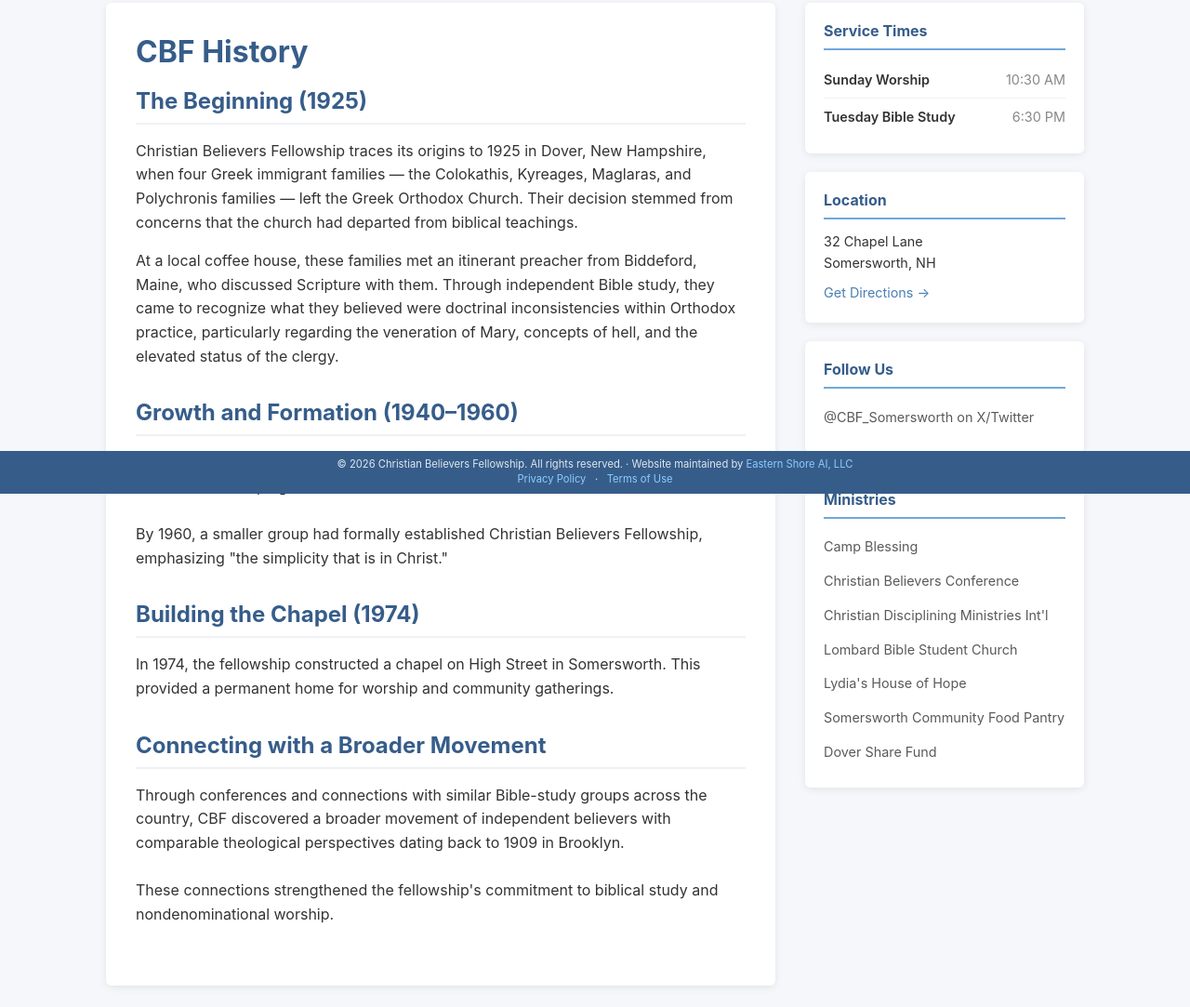
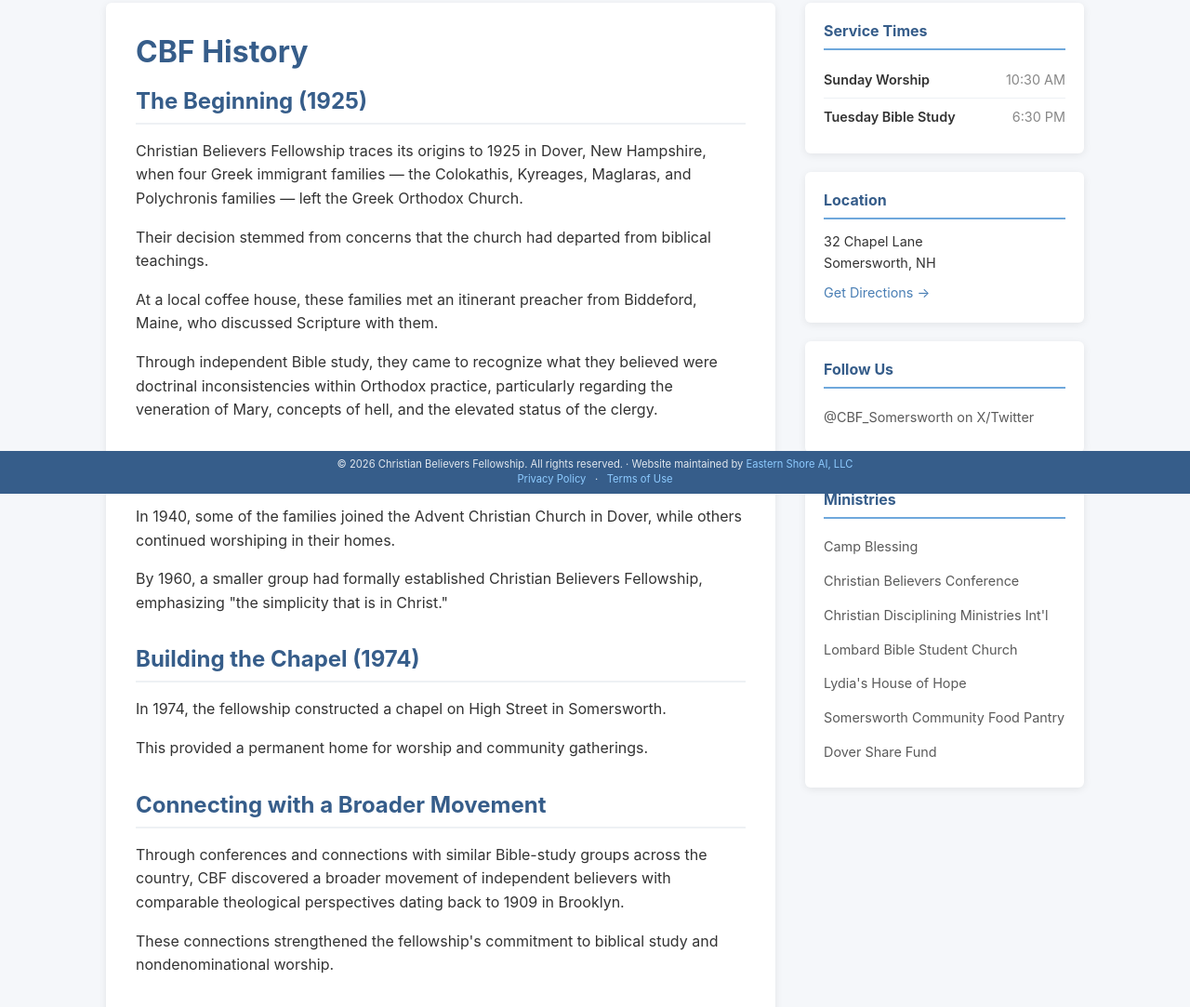
Before and after one commit to 99redder/cbfchurch, a plain HTML site: page cbf-history.html in a window 1280 px wide. Shown: the part 269-1352 px from the top of the page at 93% size. Drawn offline with Linux system fonts and the light colour scheme; no server answers.

Commit message:
Break CBF history copy into shorter paragraphs

```diff
--- a/cbf-history.html
+++ b/cbf-history.html
@@ -68,27 +68,28 @@
 
         <section class="content-section">
           <h2 data-content-field="sec1_title">The Beginning (1925)</h2>
-          <p data-content-field="sec1_body_a">Christian Believers Fellowship traces its origins to 1925 in Dover, New Hampshire, when four Greek immigrant families — the Colokathis, Kyreages, Maglaras, and Polychronis families — left the Greek Orthodox Church. Their decision stemmed from concerns that the church had departed from biblical teachings.</p>
-          <p data-content-field="sec1_body_b">At a local coffee house, these families met an itinerant preacher from Biddeford, Maine, who discussed Scripture with them. Through independent Bible study, they came to recognize what they believed were doctrinal inconsistencies within Orthodox practice, particularly regarding the veneration of Mary, concepts of hell, and the elevated status of the clergy.</p>
+          <p data-content-field="sec1_body_a">Christian Believers Fellowship traces its origins to 1925 in Dover, New Hampshire, when four Greek immigrant families — the Colokathis, Kyreages, Maglaras, and Polychronis families — left the Greek Orthodox Church.</p>
+          <p>Their decision stemmed from concerns that the church had departed from biblical teachings.</p>
+          <p data-content-field="sec1_body_b">At a local coffee house, these families met an itinerant preacher from Biddeford, Maine, who discussed Scripture with them.</p>
+          <p>Through independent Bible study, they came to recognize what they believed were doctrinal inconsistencies within Orthodox practice, particularly regarding the veneration of Mary, concepts of hell, and the elevated status of the clergy.</p>
         </section>
 
         <section class="content-section">
           <h2 data-content-field="sec2_title">Growth and Formation (1940–1960)</h2>
-          <p data-content-field="sec2_body">In 1940, some of the families joined the Advent Christian Church in Dover, while others continued worshiping in their homes.
-          <br><br>
-          By 1960, a smaller group had formally established Christian Believers Fellowship, emphasizing "the simplicity that is in Christ."</p>
+          <p data-content-field="sec2_body">In 1940, some of the families joined the Advent Christian Church in Dover, while others continued worshiping in their homes.</p>
+          <p>By 1960, a smaller group had formally established Christian Believers Fellowship, emphasizing "the simplicity that is in Christ."</p>
         </section>
 
         <section class="content-section">
           <h2 data-content-field="sec3_title">Building the Chapel (1974)</h2>
-          <p data-content-field="sec3_body">In 1974, the fellowship constructed a chapel on High Street in Somersworth. This provided a permanent home for worship and community gatherings.</p>
+          <p data-content-field="sec3_body">In 1974, the fellowship constructed a chapel on High Street in Somersworth.</p>
+          <p>This provided a permanent home for worship and community gatherings.</p>
         </section>
 
         <section class="content-section">
           <h2 data-content-field="sec4_title">Connecting with a Broader Movement</h2>
-          <p data-content-field="sec4_body">Through conferences and connections with similar Bible-study groups across the country, CBF discovered a broader movement of independent believers with comparable theological perspectives dating back to 1909 in Brooklyn.
-          <br><br>
-          These connections strengthened the fellowship's commitment to biblical study and nondenominational worship.</p>
+          <p data-content-field="sec4_body">Through conferences and connections with similar Bible-study groups across the country, CBF discovered a broader movement of independent believers with comparable theological perspectives dating back to 1909 in Brooklyn.</p>
+          <p>These connections strengthened the fellowship's commitment to biblical study and nondenominational worship.</p>
         </section>
       </div>
     </main>
```
